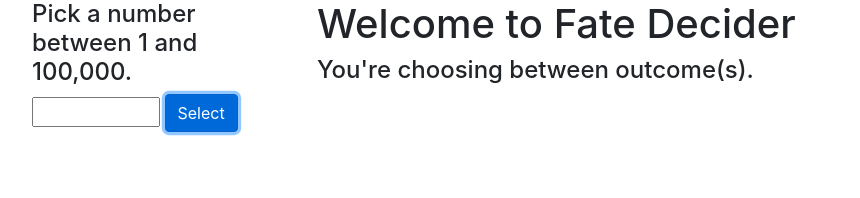
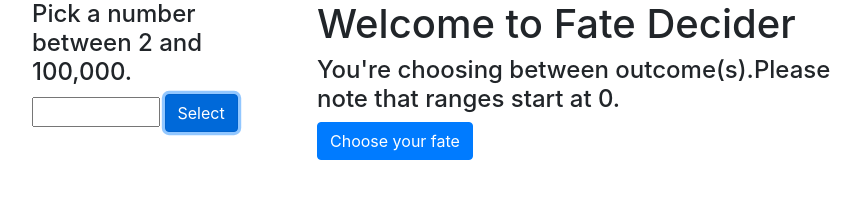
Before and after one commit to mdhays/randomizer, a plain HTML site: page index.html in a window 1280 px wide. Both pictures are taken after a click on the button "Select". Shown: the whole page, without its empty margins (53-913 px from the left). Drawn offline with nearby package versions, Linux system fonts and the light colour scheme.

Commit message:
Added button to run the getRandomNumber function.

```diff
--- a/index.html
+++ b/index.html
@@ -15,14 +15,16 @@
     <div class="row">
       <!-- This column is there as empty space for now. I may use it for something later on. -->
       <div class="col-md-3">
-        <h4> Pick a number between 1 and 100,000. </h4>
+        <h4> Pick a number between 2 and 100,000. </h4>
         <input type="number" name="numbers" min="1" max="100000" id="numbers-in">
-        <button type="button" class="btn btn-primary" onclick="numberSelected()"> Select </button>
+        <button type="button" class="btn btn-primary" onclick="numberSelected()"> Select
+        </button>
       </div>
 
       <div class="col-md-6">
         <h1> Welcome to Fate Decider </h1>
         <h4 id="chose-a-number"></h4>
+        <button type="button" class="btn btn-primary" onclick="getRandomNumber()"> Choose your fate </button>
       </div>
 
       <div class="col-md-3">
--- a/javascripts/rndm.js
+++ b/javascripts/rndm.js
@@ -3,11 +3,13 @@ var chosenNumber;
 var randomNumber;
 
 function numberSelected() {
+
   chosenNumber = document.getElementById('numbers-in').value;
   console.log(chosenNumber);
 
   userNumber = document.getElementById('chose-a-number').innerHTML = "You're choosing between " +chosenNumber +
-  " outcome(s).";
+  " outcome(s)." + "Please note that ranges start at 0.";
+
 
   return chosenNumber;
 }
```
